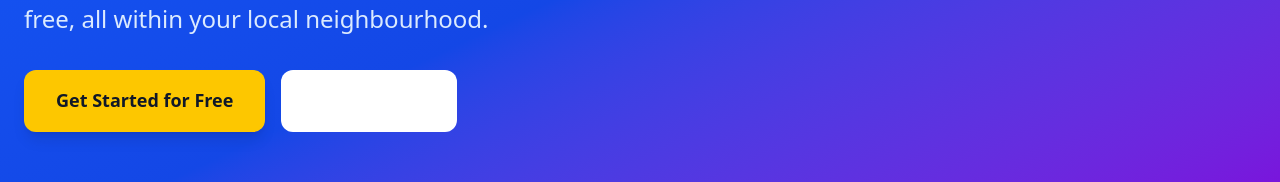
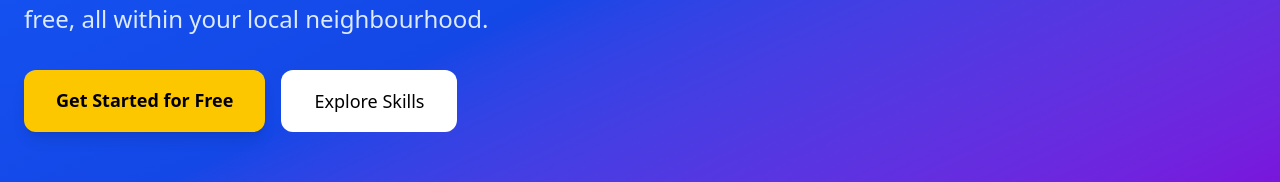
Before and after one commit to tejas-singh-0212/SkillHub, a Next.js app in the folder skillhub/: page / in a window 1280 px wide. Shown: the part 407-589 px from the top of the page. Built offline with nearby package versions, Linux system fonts and the light colour scheme; no server answers.

Commit message:
Fixed dark mode toggle response

```diff
--- a/skillhub/src/app/page.tsx
+++ b/skillhub/src/app/page.tsx
@@ -22,13 +22,13 @@ export default function HomePage() {
  <div className="flex flex-wrap gap-4">
  {!loading && !user ? (
  <>
- <Link href="/register" className="bg-yellow-400 text-gray-900 dark:text-white px-8 py-4 rounded-xl text-lg font-bold hover:bg-yellow-300 transition shadow-lg dark:shadow-none">Get Started for Free</Link>
- <Link href="/search" className="bg-white dark:bg-gray-800/10 backdrop-blur text-white px-8 py-4 rounded-xl text-lg font-medium hover:bg-white dark:bg-gray-800/20 transition border dark:border-gray-700 border-white/30">Explore Skills</Link>
+ <Link href="/register" className="bg-yellow-400 text-black px-8 py-4 rounded-xl text-lg font-bold hover:bg-yellow-300 transition shadow-lg dark:shadow-none">Get Started for Free</Link>
+ <Link href="/search" className="bg-white dark:bg-gray-800/10 backdrop-blur text-black dark:text-white px-8 py-4 rounded-xl text-lg font-medium hover:bg-gray-100 dark:hover:bg-gray-800/20 transition border dark:border-gray-700 border-white/30">Explore Skills</Link>
  </>
  ) : !loading && user ? (
  <>
- <Link href="/search" className="bg-yellow-400 text-gray-900 dark:text-white px-8 py-4 rounded-xl text-lg font-bold hover:bg-yellow-300 transition shadow-lg dark:shadow-none">Find Skills Near You</Link>
- <Link href="/dashboard" className="bg-white dark:bg-gray-800/10 text-white px-8 py-4 rounded-xl text-lg font-medium hover:bg-white dark:bg-gray-800/20 transition border dark:border-gray-700 border-white/30">My Dashboard</Link>
+ <Link href="/search" className="bg-yellow-400 text-black px-8 py-4 rounded-xl text-lg font-bold hover:bg-yellow-300 transition shadow-lg dark:shadow-none">Find Skills Near You</Link>
+ <Link href="/dashboard" className="bg-white dark:bg-gray-800/10 text-black dark:text-white px-8 py-4 rounded-xl text-lg font-medium hover:bg-gray-100 dark:hover:bg-gray-800/20 transition border dark:border-gray-700 border-white/30">My Dashboard</Link>
  </>
  ) : null}
  </div>
--- a/skillhub/src/components/Map/LocationPicker.tsx
+++ b/skillhub/src/components/Map/LocationPicker.tsx
@@ -180,7 +180,7 @@ export default function LocationPicker({ onLocationSelect, initialLocation }: Lo
  {showSuggestions && suggestions.length > 0 && (
  <div className="absolute w-full mt-1 bg-white dark:bg-gray-800 border dark:border-gray-700 rounded-xl shadow-lg dark:shadow-none max-h-60 overflow-y-auto" style={{ zIndex: 20 }}>
  {suggestions.map((suggestion, index) => (
- <div key={index} onClick={() => handleSuggestionClick(suggestion)} className="px-4 py-3 hover:bg-blue-50 cursor-pointer border-b dark:border-gray-700 last:border-b-0 transition">
+ <div key={index} onClick={() => handleSuggestionClick(suggestion)} className="px-4 py-3 hover:bg-blue-50 dark:hover:bg-blue-900/30 cursor-pointer border-b dark:border-gray-700 last:border-b-0 transition">
  <div className="flex items-start gap-2">
  <span className="text-gray-400 mt-0.5">📍</span>
  <div className="flex-1 min-w-0">
@@ -221,11 +221,11 @@ export default function LocationPicker({ onLocationSelect, initialLocation }: Lo
  </MapContainer>
  </div>
  {selected && selected.lat && selected.lng && (
- <div className="bg-green-50 border dark:border-gray-700 border-green-200 rounded-xl p-3 mt-3">
+ <div className="bg-green-50 dark:bg-green-900/30 border dark:border-gray-700 border-green-200 rounded-xl p-3 mt-3">
  <div className="flex items-center justify-between">
  <div className="flex-1 min-w-0">
- <p className="text-green-700 font-medium text-sm">✅ Location set</p>
- <p className="text-green-600 text-sm mt-0.5 truncate">
+ <p className="text-green-700 dark:text-green-300 font-medium text-sm">✅ Location set</p>
+ <p className="text-green-600 dark:text-green-400 text-sm mt-0.5 truncate">
  {selected.fullAddress
  ? selected.fullAddress.length > 80 ? selected.fullAddress.substring(0, 80) + "..." : selected.fullAddress
  : selected.city
```
